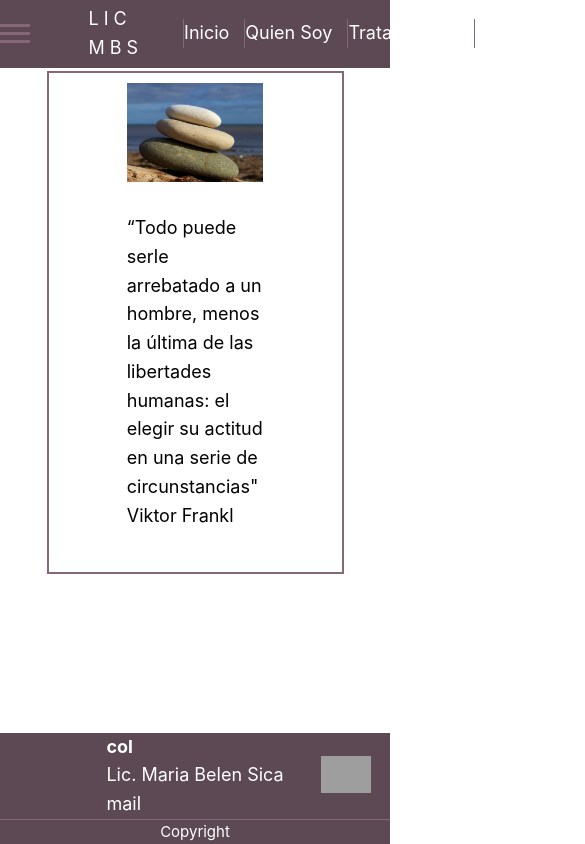
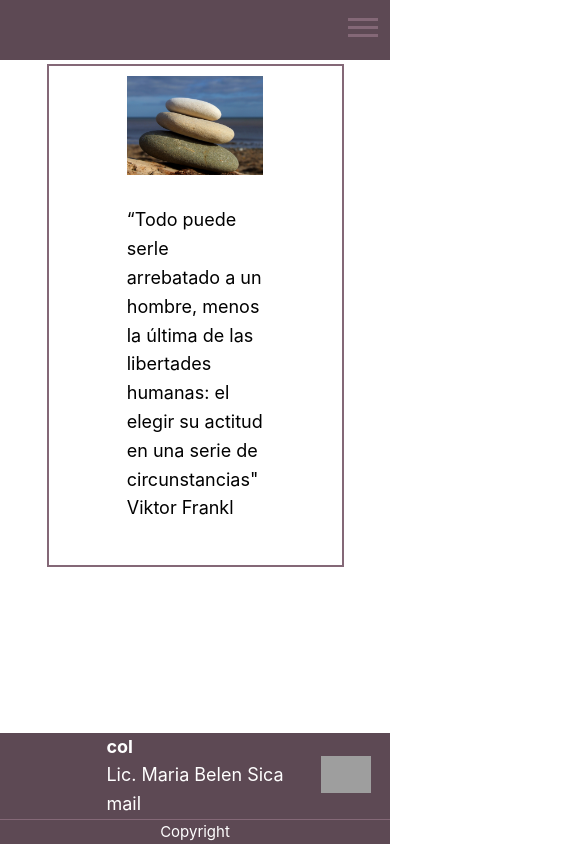
Before and after one commit to gonzalo-s/belPsi_n, a Next.js app: page / in a window 390 px wide. Shown: the top 844 px of the page, 585 px wide, since content can reach past the window. Built offline with nearby package versions, Linux system fonts and the light colour scheme; grey boxes are pictures that could not be loaded.

Commit message:
agrega funcionalidad en el menu mobile

```diff
--- a/components/HamMenu.js
+++ b/components/HamMenu.js
@@ -1,4 +1,4 @@
-import React, { useState } from 'react'
+import React from 'react'
 import {
 	Hamburguer,
 	HamHLine12,
@@ -7,22 +7,16 @@ import {
 	HamXLine2,
 } from '../components/ui/uiHamburguer'
 
-function HamMenu() {
-	const [menuState, setMenuState] = useState(false)
-
-	function menuClick() {
-		setMenuState(!menuState)
-		console.log(menuState)
-	}
+function HamMenu({ displayMenu, handleMenuClick }) {
 	return (
-		<Hamburguer menuState={menuState} onClick={menuClick}>
-			{menuState ? (
-				<div className="hamX">
+		<Hamburguer onClick={handleMenuClick}>
+			{displayMenu ? (
+				<div>
 					<HamXLine1 />
 					<HamXLine2 />
 				</div>
 			) : (
-				<div className="hamLines">
+				<div>
 					<HamHLine12 />
 					<HamHLine12 />
 					<HamHLine3 />
--- a/components/navbar.js
+++ b/components/navbar.js
@@ -1,24 +1,27 @@
-import React from 'react'
+import React, { useState } from 'react'
 import Link from 'next/link'
 //import MovileMenu from '../components/movileMenu'
 import LinksDb from './LinksDb'
-import { useMediaQuery } from 'react-responsive'
 import { Ul, Li, A, ALogo, NavbarWrapper } from '../components/ui/uiMenuBtns'
 import HamMenu from '../components/HamMenu'
 
 function Navbar() {
-	// let isDesktop = useMediaQuery({
-	// 	query: '(min-width: 920px)',
-	// })
+	const [displayMenu, setDisplayMenu] = useState(false)
+	function handleMenuClick() {
+		setDisplayMenu(!displayMenu)
+	}
 
 	return (
-		<NavbarWrapper>
-			<HamMenu />
+		<NavbarWrapper displayMenu={displayMenu}>
+			<HamMenu
+				displayMenu={displayMenu}
+				handleMenuClick={handleMenuClick}
+			/>
 			<Link href={'/'}>
 				<ALogo>Lic MBS</ALogo>
 			</Link>
 
-			<Ul>
+			<Ul displayMenu={displayMenu}>
 				{LinksDb.menu.map((item, i) => {
 					return (
 						<Li key={i}>
--- a/components/ui/uiHamburguer.js
+++ b/components/ui/uiHamburguer.js
@@ -2,18 +2,14 @@ import styled from 'styled-components'
 import { UiKitDefaults } from '../ui/uiDefaults'
 
 const desktopStartWidth = '996px'
-const desktop = `@media (min-width: ${desktopStartWidth})`
-const mobile = `@media (max-width: ${desktopStartWidth})`
-
-console.log(desktop)
+//const Desktop = `@media (min-width: ${desktopStartWidth})`
+const Mobile = `@media (max-width: ${desktopStartWidth})`
 
 export const Hamburguer = styled.button`
-	//no mostrar nada si es desktop
-	${desktop} {
-		display: none;
-	}
-	//si es mobile mostrar ham
-	${mobile} {
+	//no mostrar nada si es Desktop
+	display: none;
+	//si es Mobile mostrar ham
+	${Mobile} {
 		//position: relative;
 		//margin-right: 25px;
 		display: flex;
@@ -23,24 +19,25 @@ export const Hamburguer = styled.button`
 		justify-content: center;
 		justify-items: center;
 		top: 0%;
-		right: 0%;
 		width: 30px;
 		height: 30px;
-		padding: 0;
 		border-width: 0;
-		background: ${UiKitDefaults.backgroundColor};
+		margin-top: 10px;
+		margin-right: 10px;
+		padding: 17px;
+		background-color: ${UiKitDefaults.backgroundColor};
+		//background-color: red;
+
 		&:focus {
 			outline-style: none;
 		}
 	}
 `
 export const HamHLine12 = styled.line`
-	//no mostrar nada si es desktop
-	${desktop} {
-		display: block;
-	}
-	//si es mobile mostrar ham
-	${mobile} {
+	//no mostrar nada si es Desktop
+	display: none;
+	//si es Mobile mostrar
+	${Mobile} {
 		display: block;
 		width: 30px;
 		height: 3px;
@@ -49,34 +46,31 @@ export const HamHLine12 = styled.line`
 	}
 `
 export const HamHLine3 = styled(HamHLine12)`
-	//no mostrar nada si es desktop
-	${desktop} {
+	//no mostrar nada si es Desktop
+	display: none;
+	//si es Mobile mostrar
+	${Mobile} {
 		display: block;
-	}
-	//si es mobile mostrar ham
-	${mobile} {
 		margin-bottom: 0;
 	}
 `
 
 export const HamXLine1 = styled(HamHLine12)`
-	//no mostrar nada si es desktop
-	${desktop} {
+	//no mostrar nada si es Desktop
+	display: none;
+	//si es Mobile mostrar
+	${Mobile} {
 		display: block;
-	}
-	//si es mobile mostrar ham
-	${mobile} {
 		transform: rotate(45deg);
 	}
 `
 
 export const HamXLine2 = styled(HamXLine1)`
-	//no mostrar nada si es desktop
-	${desktop} {
+	//no mostrar nada si es Desktop
+	display: none;
+	//si es Mobile mostrar
+	${Mobile} {
 		display: block;
-	}
-	//si es mobile mostrar ham
-	${mobile} {
 		transform: rotate(-45deg);
 	}
 `
--- a/components/ui/uiMenuBtns.js
+++ b/components/ui/uiMenuBtns.js
@@ -1,14 +1,28 @@
 import styled from 'styled-components'
 import { UiKitDefaults } from '../ui/uiDefaults'
+
+const desktopStartWidth = '996px'
+//const Desktop = `@media (min-width: ${desktopStartWidth})`
+const Mobile = `@media (max-width: ${desktopStartWidth})`
 
 export const NavbarWrapper = styled.nav`
 	display: flex;
 	flex-direction: row;
 	justify-content: space-between;
 	align-items: center;
-	min-height: 8vh;
 	background: #5d4954;
-	height: 30px;
+	height: 60px;
+	${Mobile} {
+		display: flex;
+		height: 60px;
+		position: relative;
+		flex-direction: column;
+		align-items: end;
+		top: 0;
+		right: 0;
+		width: 100%;
+		border-width: 0;
+	}
 `
 
 export const Ul = styled.ul`
@@ -18,6 +32,15 @@ export const Ul = styled.ul`
 	width: 30%;
 	white-space: nowrap;
 	margin-right: 150px;
+	${Mobile} {
+		flex-direction: column;
+		margin: 0;
+		background-color: ${UiKitDefaults.backgroundColor};
+		min-height: 200px;
+		width: 150px;
+		align-items: start;
+		display: ${(props) => (props.displayMenu ? 'block' : 'none')};
+	}
 `
 export const Li = styled.li`
 	border-left: 1px solid #846877;
@@ -36,5 +59,7 @@ export const ALogo = styled(A)`
 	margin-left: 15vw;
 	text-transform: uppercase;
 	letter-spacing: 5px;
+	${Mobile} {
+		display: none;
+	}
 `
-//Mobile
```
